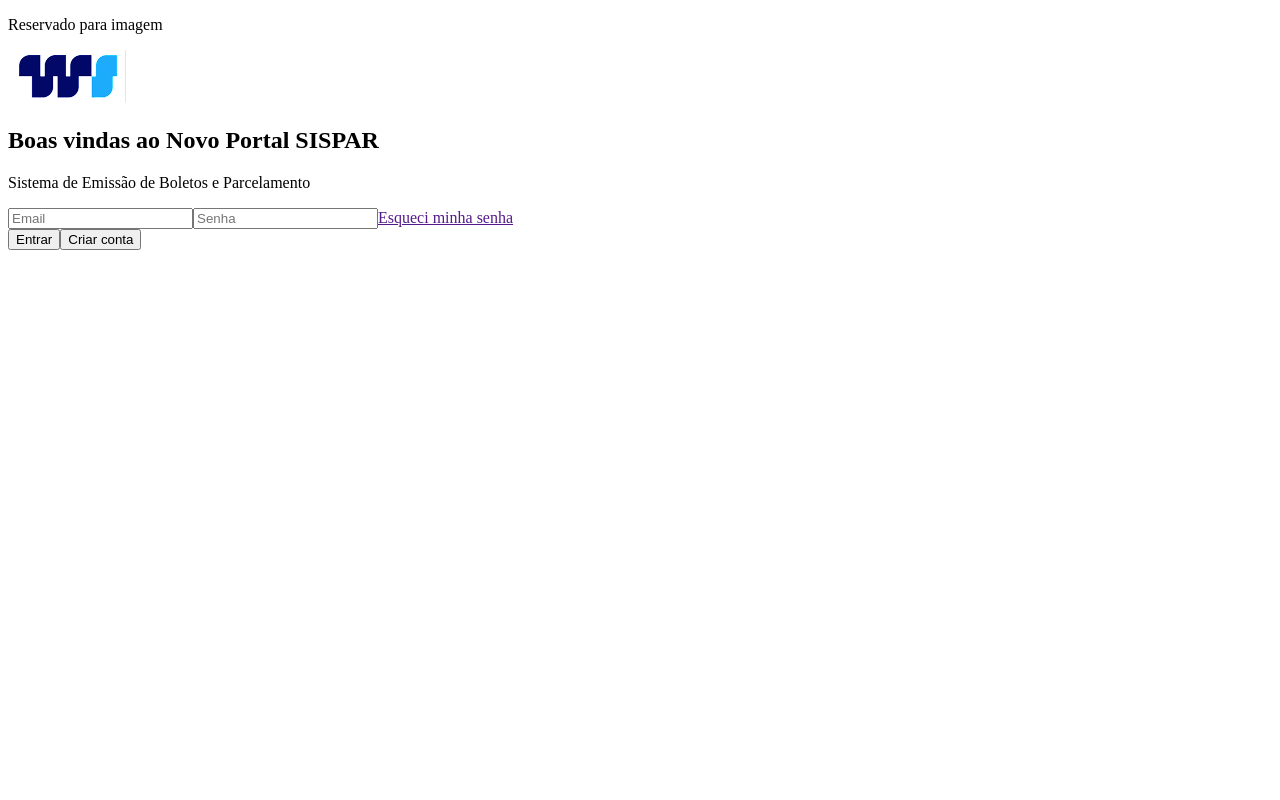
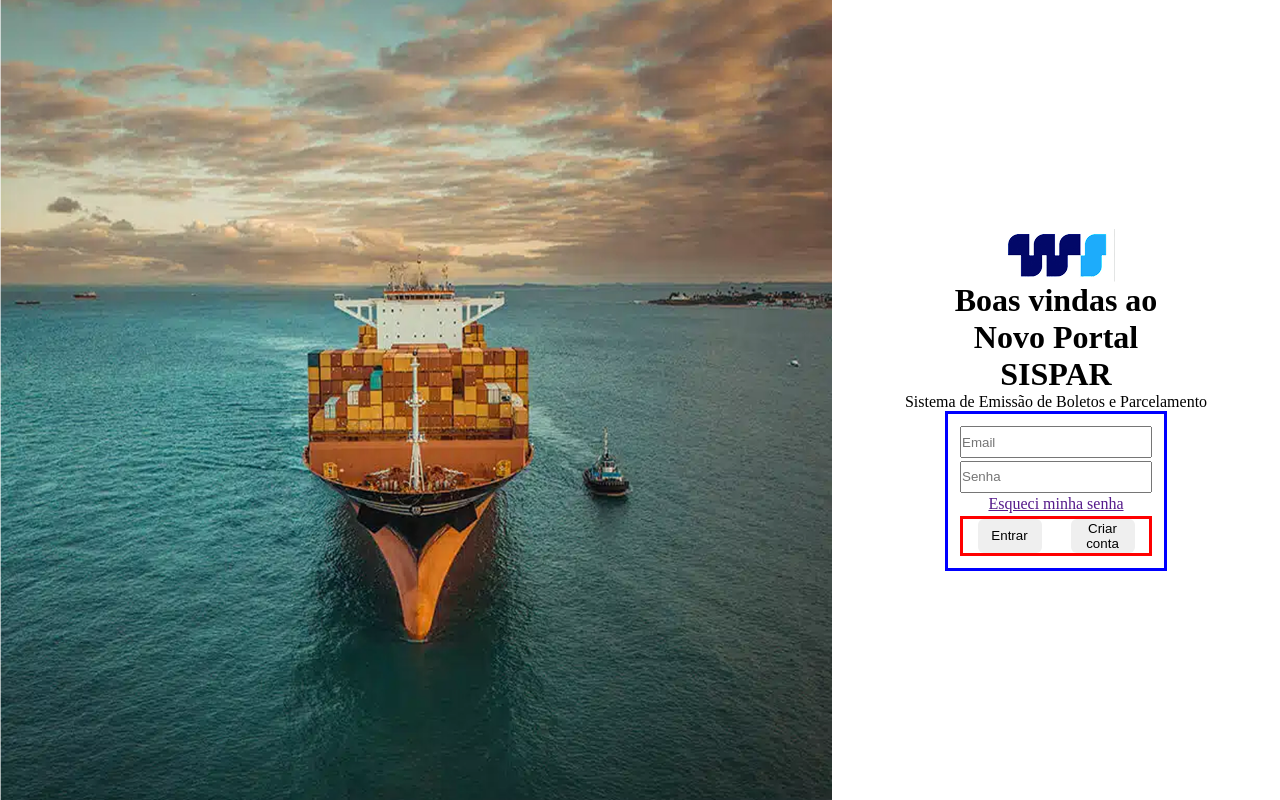
Before and after one commit to RodrigoBurgarelli/sispar, a React (Vite) app: page / in a window 1280 px wide. Built offline with nearby package versions, Linux system fonts and the light colour scheme.

Commit message:
atualizando a tela login

```diff
--- a/src/App.jsx
+++ b/src/App.jsx
@@ -1,4 +1,5 @@
 import Login from "./Components/login/Login.jsx";
+import "./global.scss"
 
 
 export default function App() {
--- a/src/Components/login/Login.jsx
+++ b/src/Components/login/Login.jsx
@@ -1,20 +1,31 @@
 import Capa from "../../assets/Tela Login/imagem tela de login.png"
 import Logo from "../../assets/Tela Login/logo-ws.png"
+import styles from "./Login.module.scss"
+
+
 export default function Login() {
     return (
         <main>
-            <section>
-                <p>Reservado para imagem</p>
+            <section className={styles.containerLogin}>
+
             </section>
-            <section>
+            <section className={styles.containerForm}>
                 <img src={Logo} alt="Logo Wilson Sons" />
                 <h1>Boas vindas ao Novo Portal SISPAR</h1>
                 <p>Sistema de Emissão de Boletos e Parcelamento</p>
                 <form action="">
-                    <input type="email" name="Email" id="Email" placeholder="Email" />
-                    <input type="password" name="Senha" id="Senha" placeholder="Senha" />
+                    <input
+                    type="email"
+                    name="Email"
+                    id="Email"
+                    placeholder="Email" />
+                    <input
+                    type="password"
+                    name="Senha"
+                    id="Senha"
+                    placeholder="Senha" />
                     <a href="">Esqueci minha senha</a>
-                    <div>
+                    <div className= {styles.buttonGroup}>
                         <button>Entrar</button>
                         <button>Criar conta</button>
                     </div>
--- /dev/null
+++ b/src/Components/login/Login.module.scss
@@ -0,0 +1,66 @@
+main {
+    display: flex;
+}
+
+
+.containerLogin {
+    height: 100vh;
+    width: 65vw;
+    background-size: 100% 100vh;
+    background-position: center;
+    background-repeat: no-repeat;
+    background-image: url("../../assets/Tela\ Login/imagem tela de login.png")
+}
+
+.containerForm {
+    width: 35vw;
+    display: flex;
+    flex-direction: column;
+    justify-content: center;
+    align-items: center;
+
+
+h1 {
+    font-size: 2rem;
+    width: 53%;
+    text-align: center;
+}
+
+
+    form {
+        border: solid blue;
+        height: 20vh;
+        display: flex;
+        flex-direction: column;
+        justify-content: space-between;
+        align-items: center;
+        padding: 12px;
+
+        input{
+            height: 4vh;
+            width: 15vw;
+            //border-radius: 6px;
+            //border: 0.8px;
+
+
+
+        }
+
+        .buttonGroup{
+            border: solid red;
+            width: 15vw;
+            height: 5vh;
+            display: flex;
+            align-items: center;
+            justify-content: space-around;
+
+
+            button{
+                border-radius: 6px;
+                width: 5vw;
+                height: 100%;
+                border: none;
+            }
+        }
+    }
+}
--- /dev/null
+++ b/src/global.scss
@@ -0,0 +1,5 @@
+*{
+    margin: 0;
+    padding: 0;
+    box-sizing: border-box;
+}
```
Also changed, not shown: src/Components/navibar/Navibar.module.scss (added), src/Components/reembolsos/Reembolsos.module.scss (added), src/Components/solicitacao/Solicitacao.module.scss (added).
